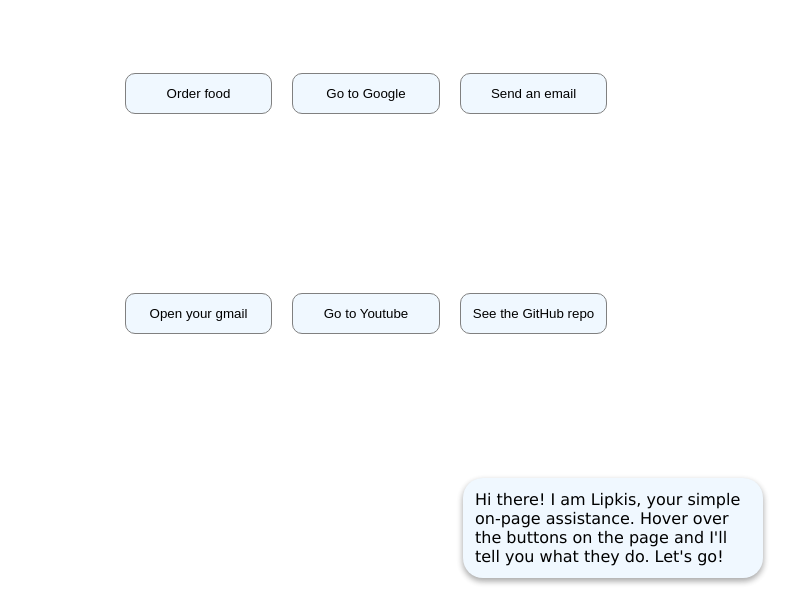
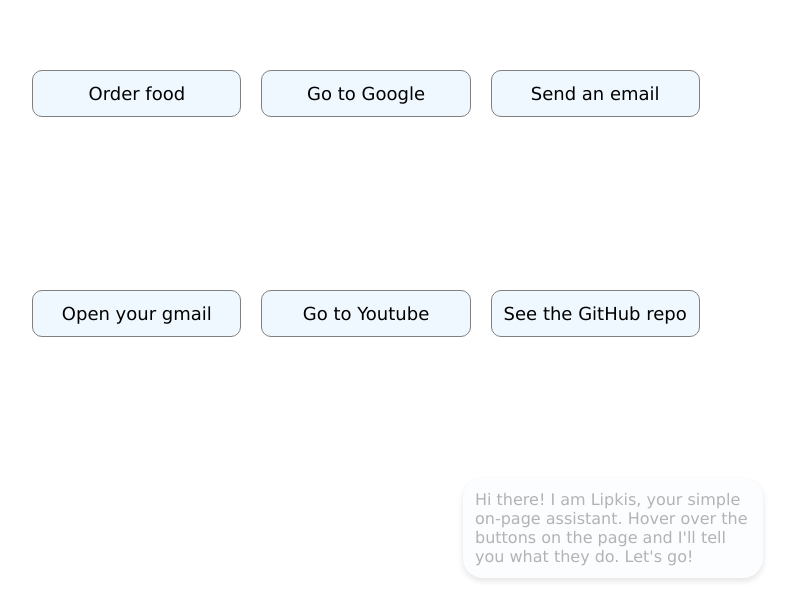
Before and after one commit to Daniel-Ezekiel/the-assistant, a website built with Vite: page index.html in a window 1280 px wide. Shown: the part 205-816 px from the top of the page, without its empty margins (274-1072 px from the left). Built offline with nearby package versions, Linux system fonts and the light colour scheme.

Commit message:
feat: updated assistant movement effect to on hover

```diff
--- a/css/style.css
+++ b/css/style.css
@@ -31,17 +31,22 @@ body {
   row-gap: 4rem;
 }
 
-button {
+a {
+  width: 100%;
   background-color: aliceblue;
   border: 0.1rem solid gray;
   border-radius: 1rem;
   padding: 1.2rem;
   cursor: pointer;
+  font-size: 1.8rem;
+  text-align: center;
+  text-decoration: none;
+  color: #000;
 
   transition: all 0.4s ease-in-out;
 }
 
-button:hover {
+a:hover {
   transform: scale(1.08);
 }
 
@@ -55,7 +60,13 @@ button:hover {
   position: absolute;
   bottom: 0;
   right: 2rem;
-  /* opacity: 0.3; */
+  opacity: 0.3;
+
+  transition: all 0.4s ease-in-out;
+}
+
+.modelContainer:hover {
+  opacity: 1;
 }
 
 .description-text {
--- a/index.html
+++ b/index.html
@@ -10,18 +10,29 @@
   </head>
   <body>
     <div class="btn-all">
-      <button data-id="1">Order food</button>
-      <button data-id="2">Go to Google</button>
-      <button data-id="3">Send an email</button>
-      <button data-id="4">Open your gmail</button>
-      <button data-id="5">Go to Youtube</button>
-      <button data-id="6">See the GitHub repo</button>
+      <a href="https://glovoapp.com/" target="_blank" data-id="1">Order food</a>
+      <a href="https://google.com" target="_blank" data-id="2">Go to Google</a>
+      <a href="mailto:mail@example.com" target="_blank" data-id="3"
+        >Send an email</a
+      >
+      <a href="https://mail.google.com" target="_blank" data-id="4"
+        >Open your gmail</a
+      >
+      <a href="https://youtube.com" target="_blank" data-id="5"
+        >Go to Youtube</a
+      >
+      <a
+        href="https://github.com/Daniel-Ezekiel/the-assistant/tree/main"
+        target="_blank"
+        data-id="6"
+        >See the GitHub repo</a
+      >
     </div>
 
     <div class="modelContainer">
       <div id="container"></div>
       <p class="description-text">
-        Hi there! I am Lipkis, your simple on-page assistance. Hover over the
+        Hi there! I am Lipkis, your simple on-page assistant. Hover over the
         buttons on the page and I'll tell you what they do. Let's go!
       </p>
     </div>
--- a/js/movements.js
+++ b/js/movements.js
@@ -15,7 +15,7 @@ const instructions = {
     "Are you interested in the Github repository for this project? Use this button to navigate to the Github repository.",
 };
 
-const allButtons = document.querySelectorAll("button");
+const allButtons = document.querySelectorAll("a");
 const modelWithTextContainer = document.querySelector(".modelContainer");
 const descriptionText = document.querySelector(".description-text");
 
@@ -26,11 +26,13 @@ const moveModelContainer = (xPos, yPos, height) => {
   modelWithTextContainer.style.left = `${xPos}px`;
   modelWithTextContainer.style.bottom = `unset`;
   modelWithTextContainer.style.right = `unset`;
+  modelWithTextContainer.style.opacity = `1`;
+  // modelWithTextContainer.style.flexDirection = `row`;
   //   modelWithTextContainer.getBoundingClientRect().x = xPos;
 };
 
 allButtons.forEach((button) =>
-  button.addEventListener("click", (e) => {
+  button.addEventListener("mouseover", (e) => {
     e.preventDefault();
     e.stopPropagation();
     const buttonId = e.target.dataset.id;
```
Also changed, not shown: package.json (+18 -1 lines), README.md.
